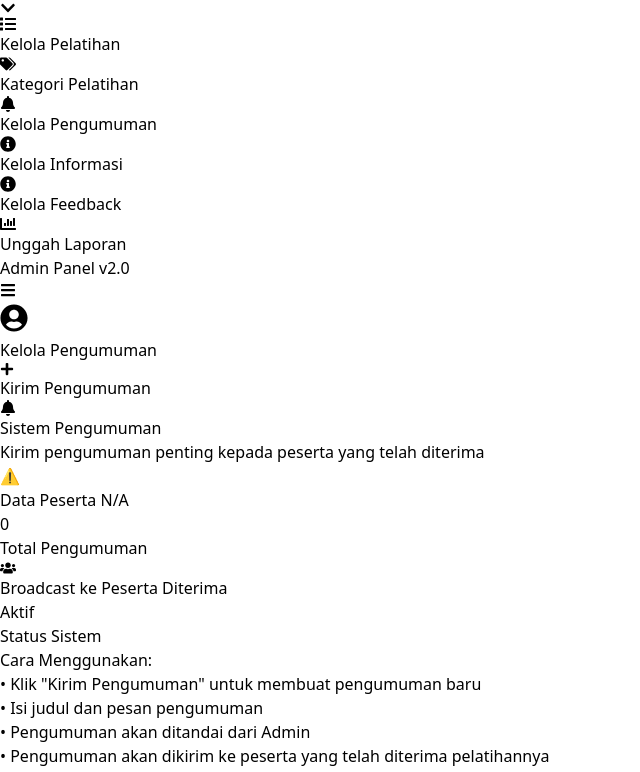
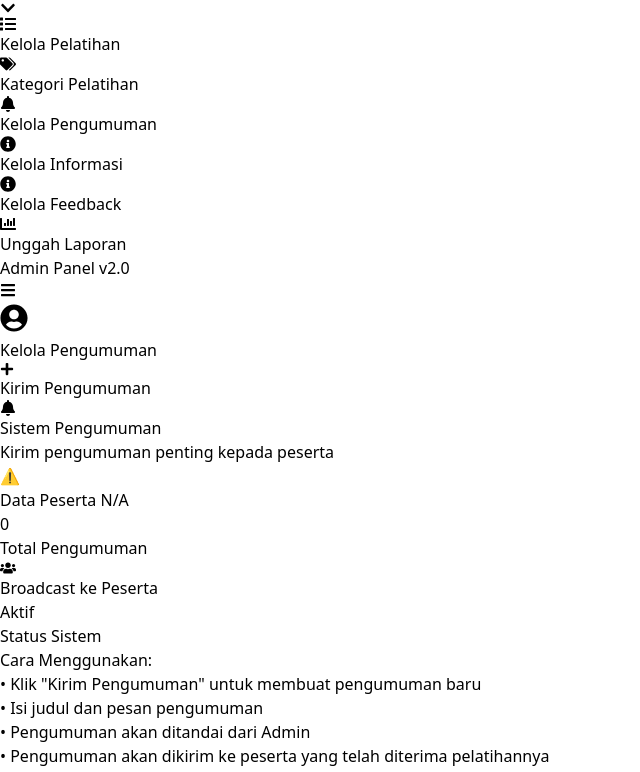
Before and after one commit to Bengley123/eduskillreactapp-pejuang-main, a React (Vite) app: page /adnotif in a window 1280 px wide. Shown: the part 376-1148 px from the top of the page, without its empty margins (0-640 px from the left). Built offline with nearby package versions, Linux system fonts and the light colour scheme; no server answers.

Commit message:
perbaikan di adminnotifikasi, hapus kata diterima

```diff
--- a/src/component/pages/AdminNotifikasipage.jsx
+++ b/src/component/pages/AdminNotifikasipage.jsx
@@ -569,7 +569,7 @@ const AdminNotifikasiPage = () => {
             <div>
               <h3 className="font-semibold text-gray-900">Sistem Pengumuman</h3>
               <p className="text-gray-600 text-sm">
-                Kirim pengumuman penting kepada peserta yang telah diterima
+                Kirim pengumuman penting kepada peserta
               </p>
             </div>
           </div>
@@ -580,7 +580,7 @@ const AdminNotifikasiPage = () => {
                 {isLoading ? "..." : totalPeserta > 0 ? totalPeserta : "⚠️"}
               </div>
               <div className="text-sm text-gray-600">
-                {totalPeserta > 0 ? "Peserta Diterima" : "Data Peserta N/A"}
+                {totalPeserta > 0 ? "Peserta" : "Data Peserta N/A"}
               </div>
             </div>
             <div className="text-center p-4 bg-gray-50 rounded-lg">
@@ -593,7 +593,7 @@ const AdminNotifikasiPage = () => {
               <div className="text-2xl font-bold text-purple-600">
                 <FaUsers className="text-2xl mx-auto" />
               </div>
-              <div className="text-sm text-gray-600">Broadcast ke Peserta Diterima</div>
+              <div className="text-sm text-gray-600">Broadcast ke Peserta</div>
             </div>
             <div className="text-center p-4 bg-gray-50 rounded-lg">
               <div className="text-2xl font-bold text-orange-600">Aktif</div>
@@ -881,7 +881,7 @@ const AdminNotifikasiPage = () => {
                     ) : (
                       <>
                         <FaBell size={14} />
-                        {editMode ? "Update Pengumuman" : "Kirim ke Peserta Diterima"}
+                        {editMode ? "Update Pengumuman" : "Kirim ke Peserta"}
                       </>
                     )}
                   </button>
```
